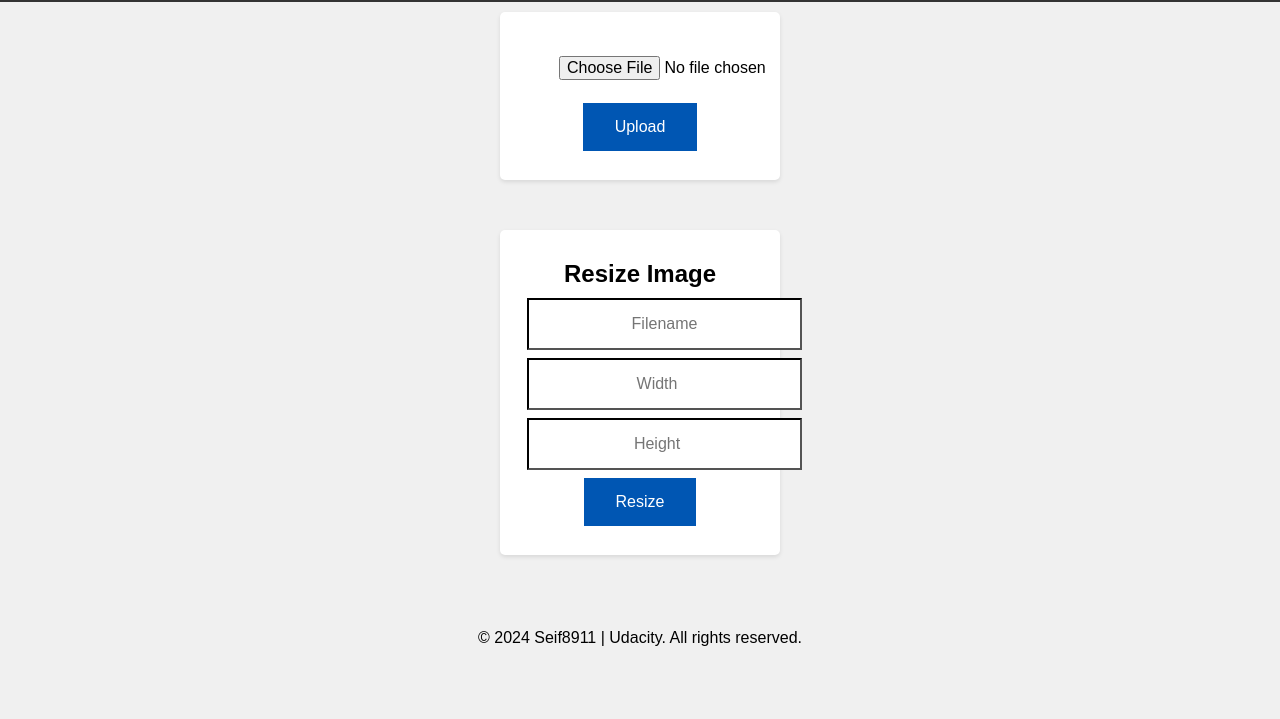
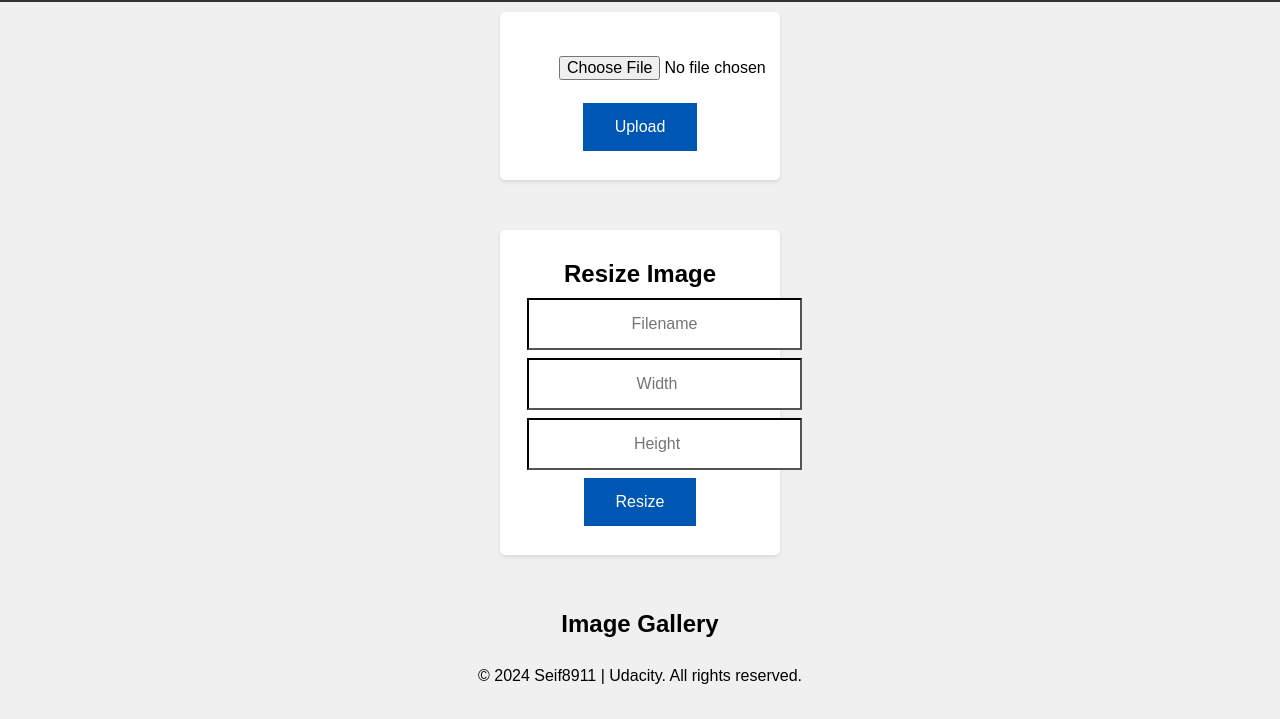
Before and after one commit to seif8911/image-processing-api-deci, a website: page public/index.html in a window 1280 px wide. Shown: the part 81-800 px from the top of the page. Drawn offline with Linux system fonts and the light colour scheme; no server answers.

```diff
--- a/public/index.html
+++ b/public/index.html
@@ -43,6 +43,7 @@
       <p id="resizeResult"></p>
     </form>
     <main>
+      <h2>Image Gallery</h2>
       <section id="gallery" class="gallery"></section>
     </main>
     <footer>
```
Also changed, not shown: assets/images/thumb/encenadaport-500x500.jpg (added), assets/images/thumb/fjord-500x500.jpg (added), assets/images/thumb/icelandwaterfall-500x500.jpg (added), assets/images/thumb/palmtunnel-500x500.jpg (added), assets/images/thumb/santamonica-500x500.jpg (added).
